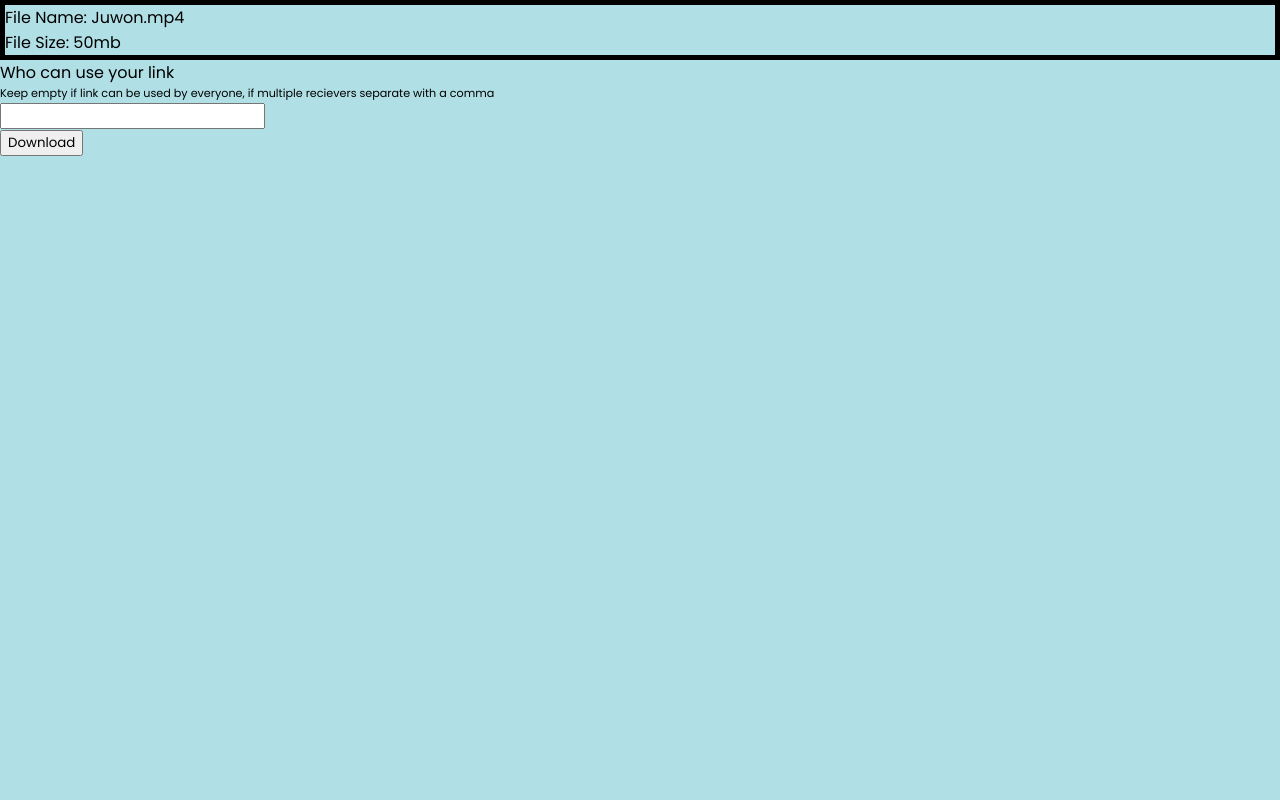
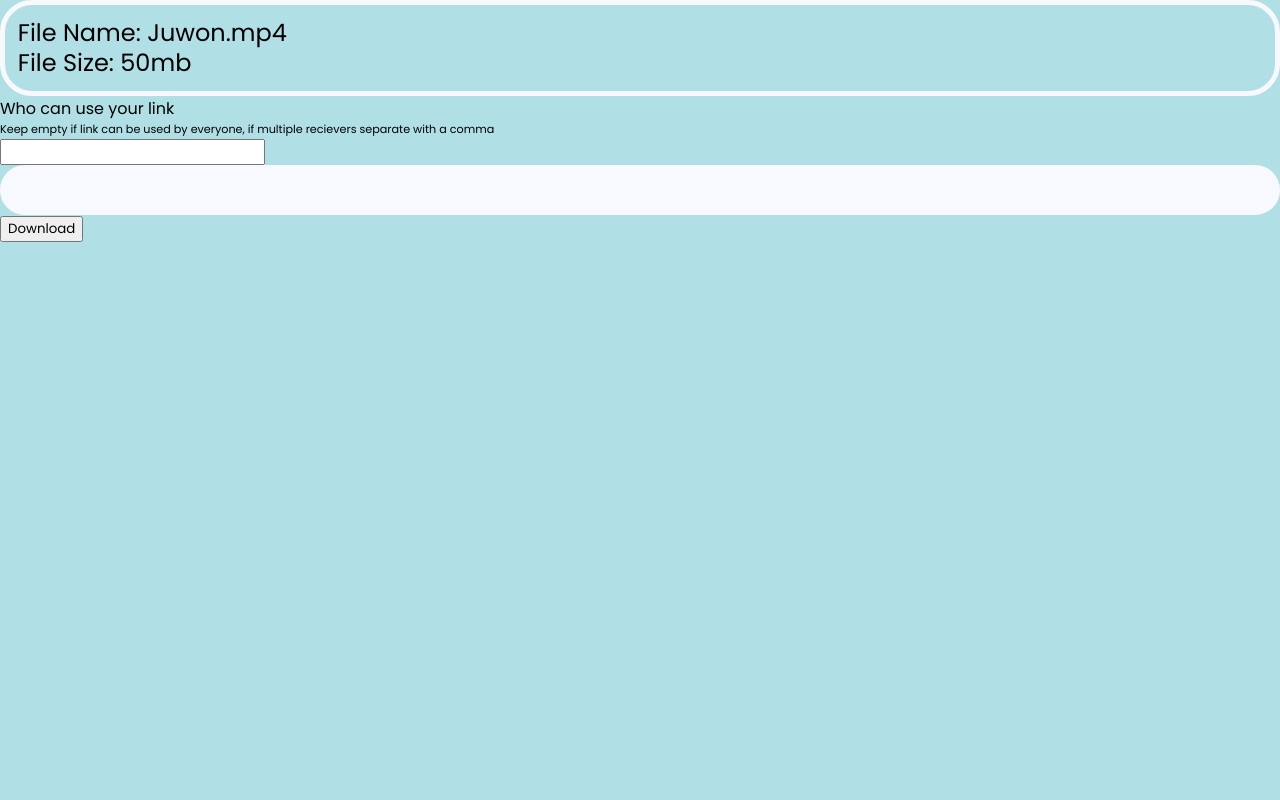
Before and after one commit to Juwonthefirst/File-upload, a Flask app: template templates/share.html in a window 1280 px wide. Run offline with Flask 3, Linux system fonts and the light colour scheme; the template is opened without the code that fills it, so the values that code supplies are empty; parts of the project's set-up code (start-up, migrations or seed data) failed here and were passed over; some libraries are stand-ins or nearby versions.

Commit message:
update share.css

```diff
--- a/static/css/share.css
+++ b/static/css/share.css
@@ -13,8 +13,21 @@
 
 form p{
     font-size: 0.7rem;
+    height: auto;
 }
 
 .info{
-   border: 5px solid black;
+   border: 5px solid ghostwhite;
+   font-size: 24px;
+   border-radius: 2rem;
+   line-height: 30px;
+   padding: 0.8rem;
 }
+
+.url{
+  background-color: ghostwhite;
+  border: 5px solid ghostwhite;
+  border-radius: 2rem;
+  height: 5vh;
+
+}
```
